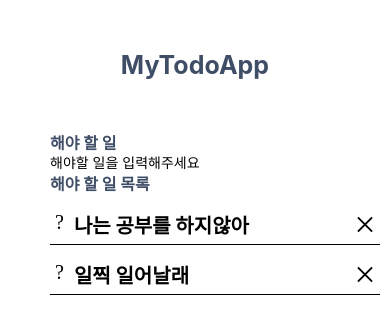
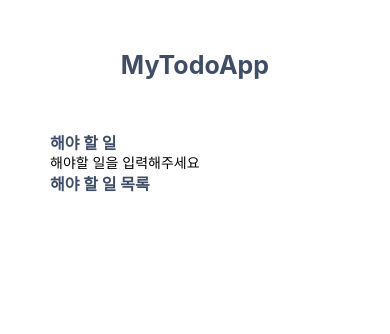
Before and after one commit to zhsks528/2019-CLASSLION_ReactNative, a React Native app: screen / in a window 390 px wide. Shown: the top 334 px of the page. Built offline with nearby package versions, Linux system fonts and the light colour scheme.

Commit message:
할 일 완료하기 로직 추가

```diff
--- a/App.js
+++ b/App.js
@@ -10,19 +10,22 @@ export default class App extends React.Component {
     super(props);
     this.state = {
       inputValue: "",
-      todos: [
-        {
-          title: "나는 공부를 하지않아"
-        },
-        {
-          title: "일찍 일어날래"
-        }
-      ]
+      todos: []
     };
   }
 
   _makeTodoTitem = ({ item, index }) => {
-    return <Listitem name={item.title} />;
+    return (
+      <Listitem
+        name={item.title}
+        isComplete={item.iscomplete}
+        changeComlete={() => {
+          const newTodo = [...this.state.todos];
+          newTodo[index].iscomplete = !newTodo[index].iscomplete;
+          this.setState({ todos: newTodo });
+        }}
+      />
+    );
   };
 
   _changeText = value => {
@@ -33,7 +36,7 @@ export default class App extends React.Component {
     if (this.state.inputValue !== "") {
       const prevTodo = this.state.todos;
 
-      const newTodo = { title: this.state.inputValue };
+      const newTodo = { title: this.state.inputValue, iscomplete: false };
 
       this.setState({
         inputValue: "",
--- a/app/components/Listitem.js
+++ b/app/components/Listitem.js
@@ -8,12 +8,16 @@ import {
 } from "react-native";
 import { AntDesign } from "@expo/vector-icons";
 
-export default function Listitem({ name }) {
+export default function Listitem({ name, isComplete, changeComlete }) {
   return (
     <View style={styles.listitembox}>
       <View style={styles.makerow}>
-        <TouchableOpacity>
-          <AntDesign name="checkcircle" size={20} style={styles.checkmargin} />
+        <TouchableOpacity onPress={changeComlete}>
+          <AntDesign
+            name={isComplete ? "checkcircle" : "frowno"}
+            size={20}
+            style={styles.checkmargin}
+          />
         </TouchableOpacity>
         <Text style={styles.item}>{name}</Text>
       </View>
```
